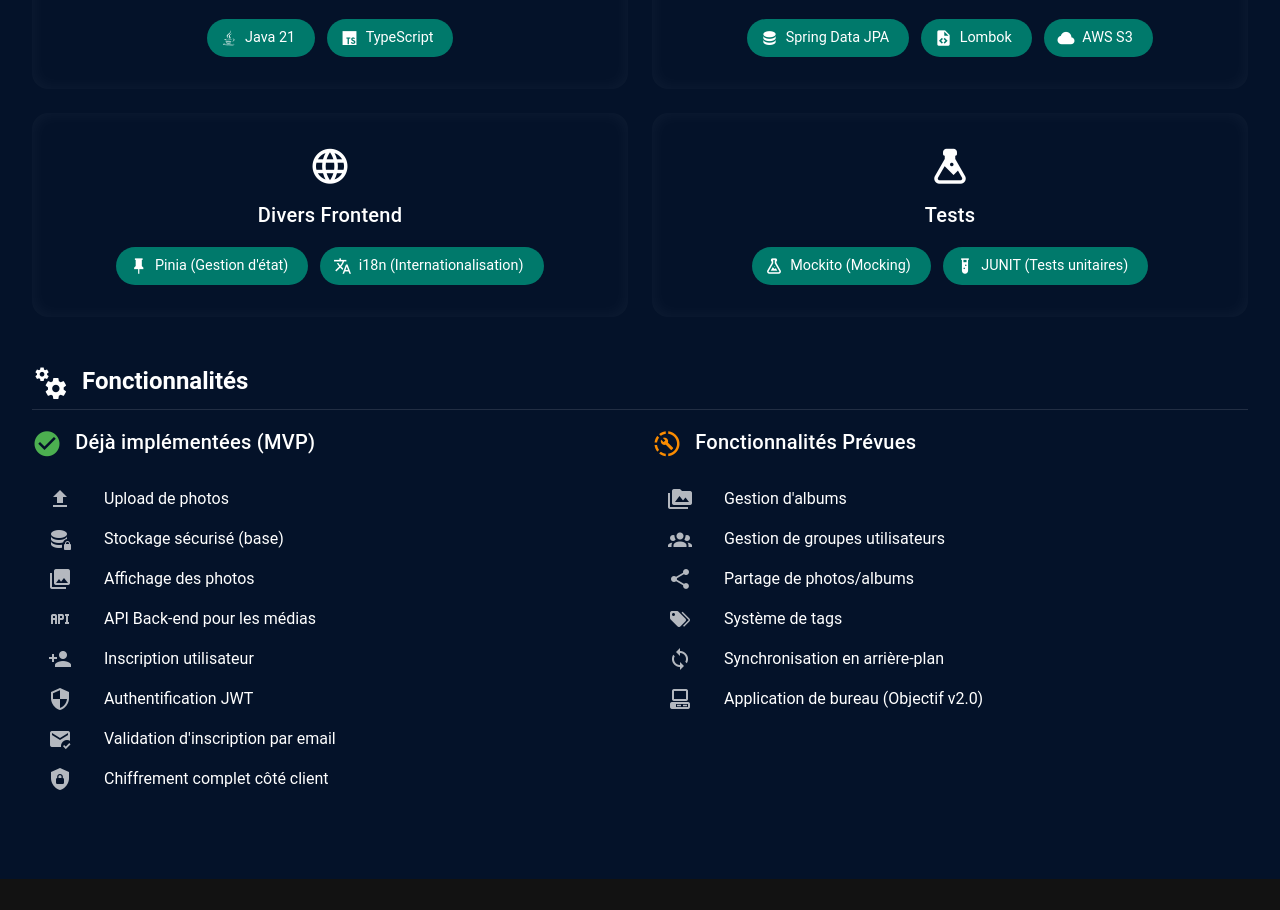
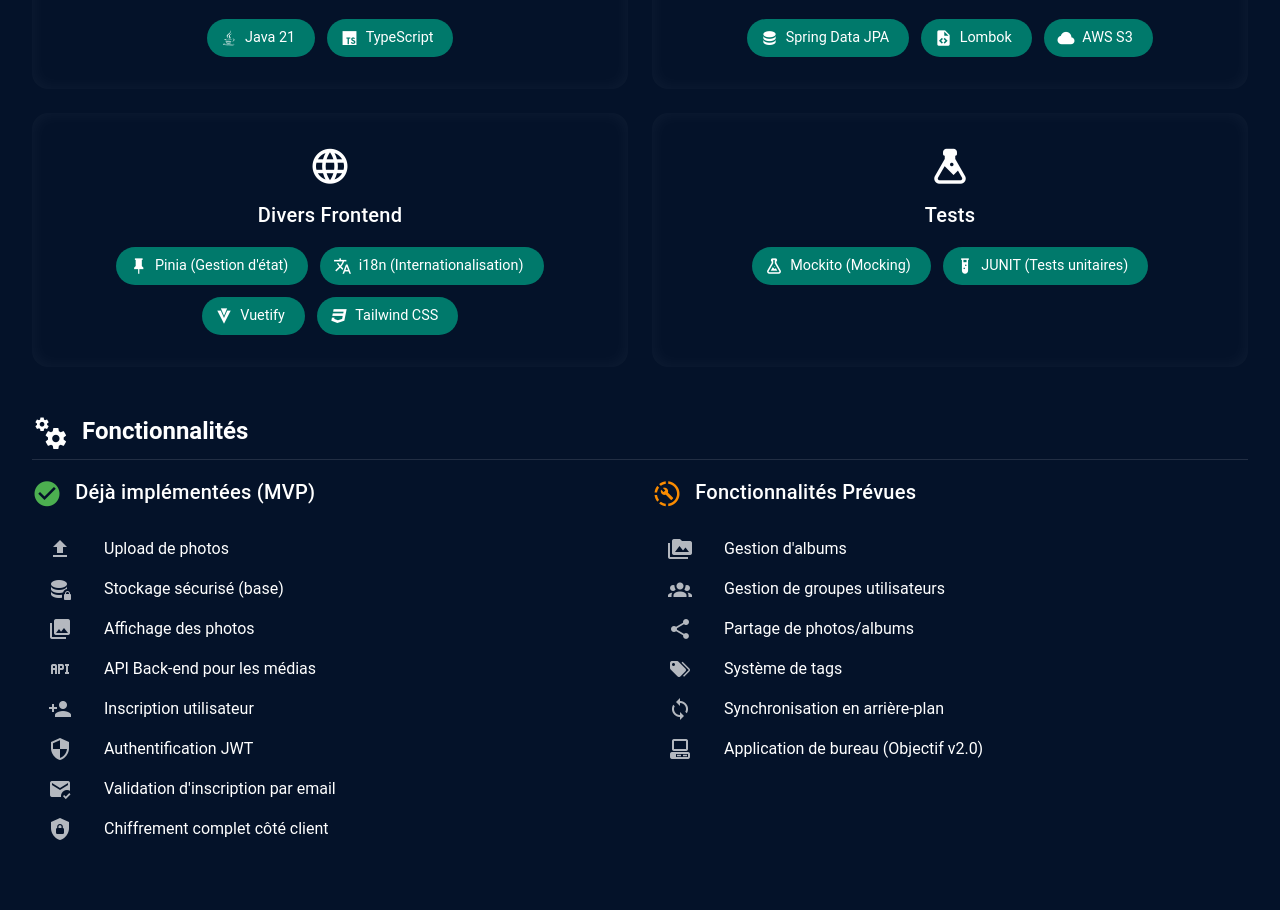
Before and after one commit to erwan-legoff/photone, a Nuxt app: page / in a window 1280 px wide. Shown: the part 1187-2097 px from the top of the page. Before the commit the page ends 2066 px from the top, so only its background shows below. Built offline with nearby package versions, Linux system fonts and the light colour scheme.

Commit message:
adding techs

```diff
--- a/app/pages/index.vue
+++ b/app/pages/index.vue
@@ -126,7 +126,14 @@ const categories = [
   { key: 'security', icon: 'mdi-shield-lock', items: [{ key: 'jwt', icon: 'mdi-security' }, { key: 'bcrypt', icon: 'mdi-lock-reset' }, { key: 'roleMgmt', icon: 'mdi-account-key' }, { key: 'webCryptoApi', icon: 'mdi-web' }] },
   { key: 'languages', icon: 'mdi-code-tags', items: [{ key: 'java', icon: 'mdi-language-java' }, { key: 'typescript', icon: 'mdi-language-typescript' }] },
   { key: 'otherBack', icon: 'mdi-server', items: [{ key: 'springDataJpa', icon: 'mdi-database' }, { key: 'lombok', icon: 'mdi-file-code' }, { key: 'awsS3', icon: 'mdi-cloud' }] },
-  { key: 'otherFrontend', icon: 'mdi-web', items: [{ key: 'pinia', icon: 'mdi-pin' }, { key: 'i18n', icon: 'mdi-translate' }] },
+  {
+    key: 'otherFrontend', icon: 'mdi-web', items: [
+      { key: 'pinia', icon: 'mdi-pin' },
+      { key: 'i18n', icon: 'mdi-translate' },
+      { key: 'vuetify', icon: 'mdi-vuetify' },
+      { key: 'tailwind', icon: 'mdi-language-css3' }
+    ]
+  },
   { key: 'testing', icon: 'mdi-flask', items: [{ key: 'mockito', icon: 'mdi-flask-outline' }, { key: 'junit', icon: 'mdi-test-tube' }] }
 ]
 
```
